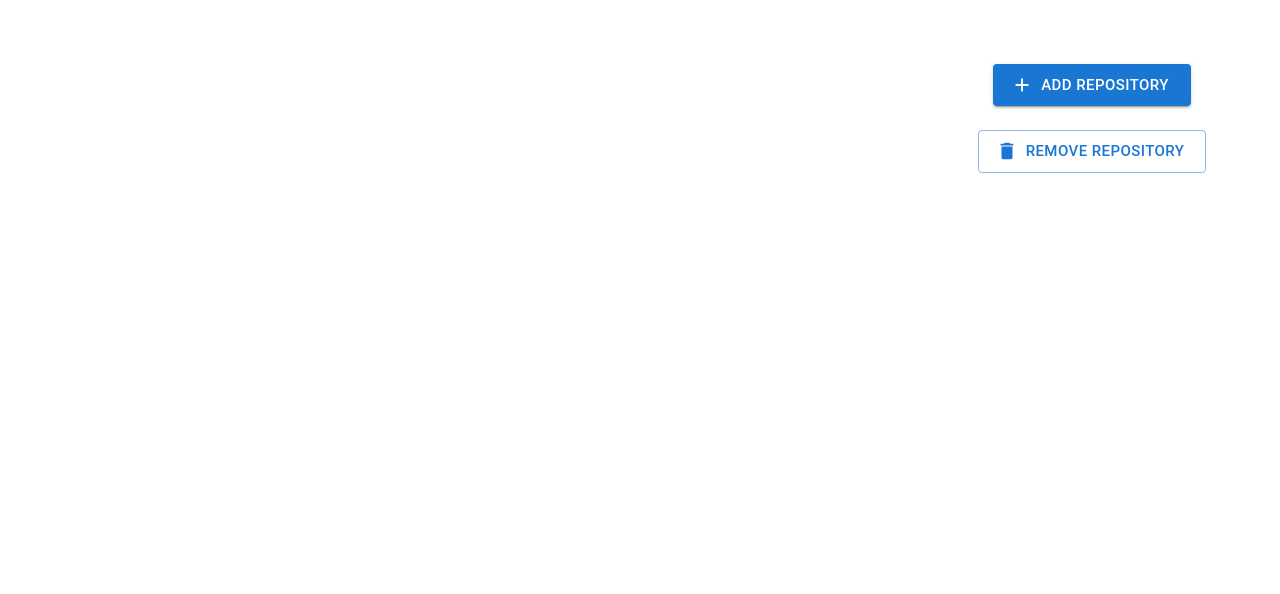
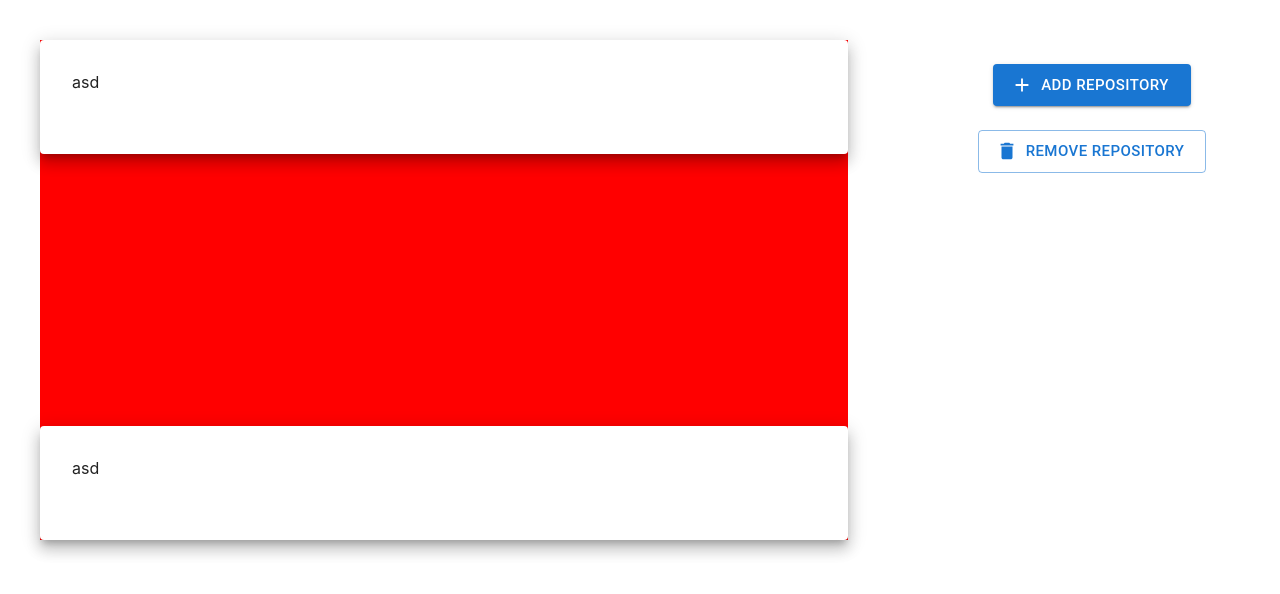
Before and after one commit to peclarke/repogotchi, a React (Create React App) app in the folder front-end/: page / in a window 1280 px wide. Shown: the top 594 px of the page. Built offline with nearby package versions, Linux system fonts and the light colour scheme.

Commit message:
hooks and shiz

```diff
--- /dev/null
+++ b/front-end/src/components/RepoListItem.tsx
@@ -0,0 +1,14 @@
+import React from 'react';
+import Paper from '@mui/material/Paper';
+
+export type RepoListItemProps = {
+
+}
+
+export default function RepoListItem(props: RepoListItemProps) {
+    return (
+        <Paper sx = {{ height: 50, padding: 4}} elevation={10}>
+            asd
+        </Paper>
+    )
+}
--- a/front-end/src/screens/RepoListScreen.tsx
+++ b/front-end/src/screens/RepoListScreen.tsx
@@ -3,6 +3,7 @@ import Grid from '@mui/material/Grid';
 import React from 'react';
 import BigButton from '../components/actions/BigButton';
 import ManageRepos from '../components/actions/ManageRepos';
+import RepoListItem from '../components/RepoListItem';
 
 export type RepoListScreenProps = {
 
@@ -16,8 +17,9 @@ export default function RepoListScreen(props: RepoListScreenProps) {
         <Box sx={{ flexGrow: 1, mt: 5 }}>
             <Grid container spacing={2}>
                 <Grid item xs={8}>
-                    <Box sx = {{ ml: 5 }}>
-
+                    <Box sx = {{ ml: 5, justifyContent: 'space-between', display: 'flex', flexDirection: 'column', height: 500, backgroundColor: 'red'}}>
+                        <RepoListItem />
+                        <RepoListItem />
                     </Box>
                 </Grid>
                 <Grid item xs={4}>
```
Also changed, not shown: front-end/src/hooks/useWindowDimensions.ts (added, +24 -0 lines).
